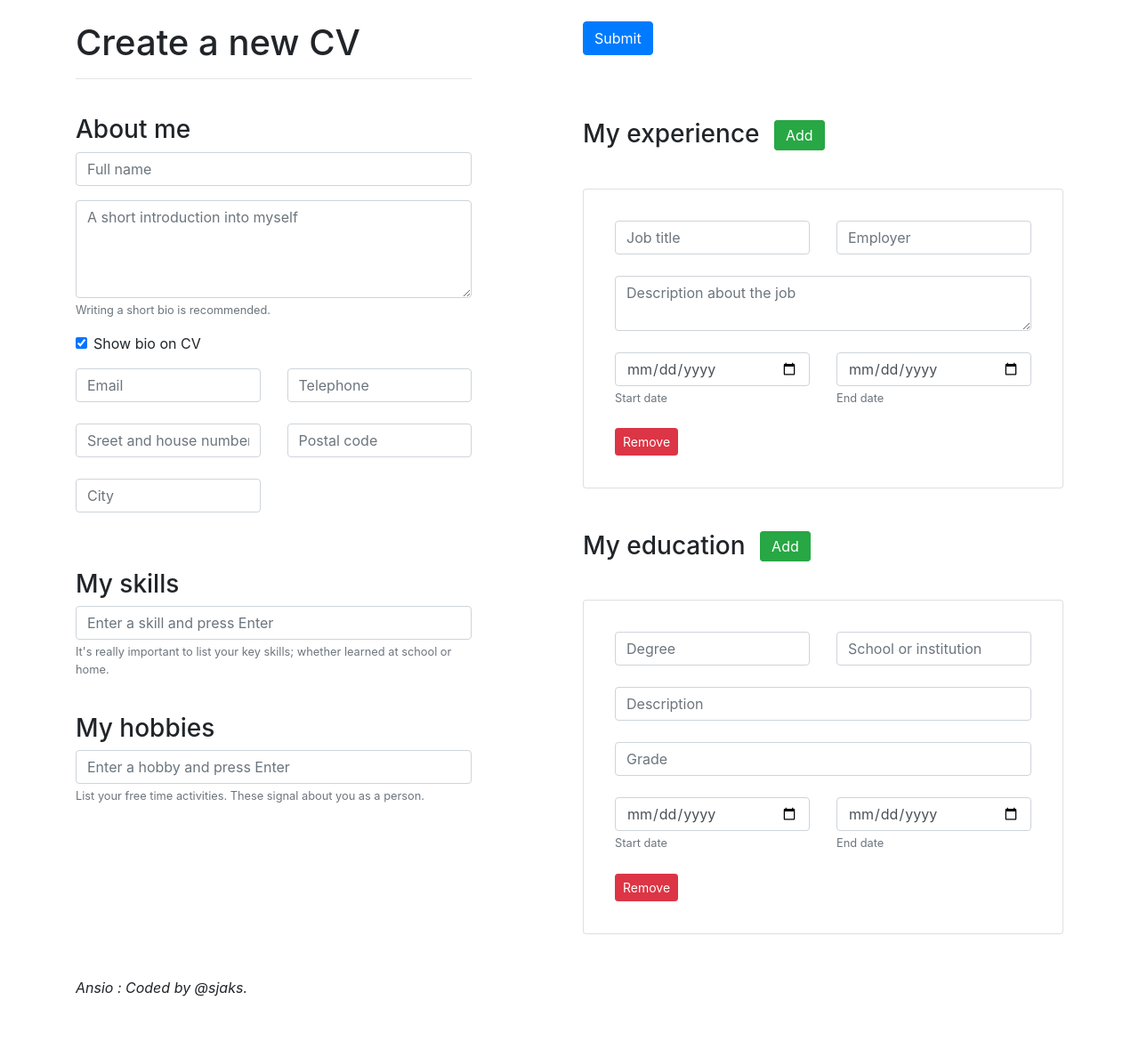
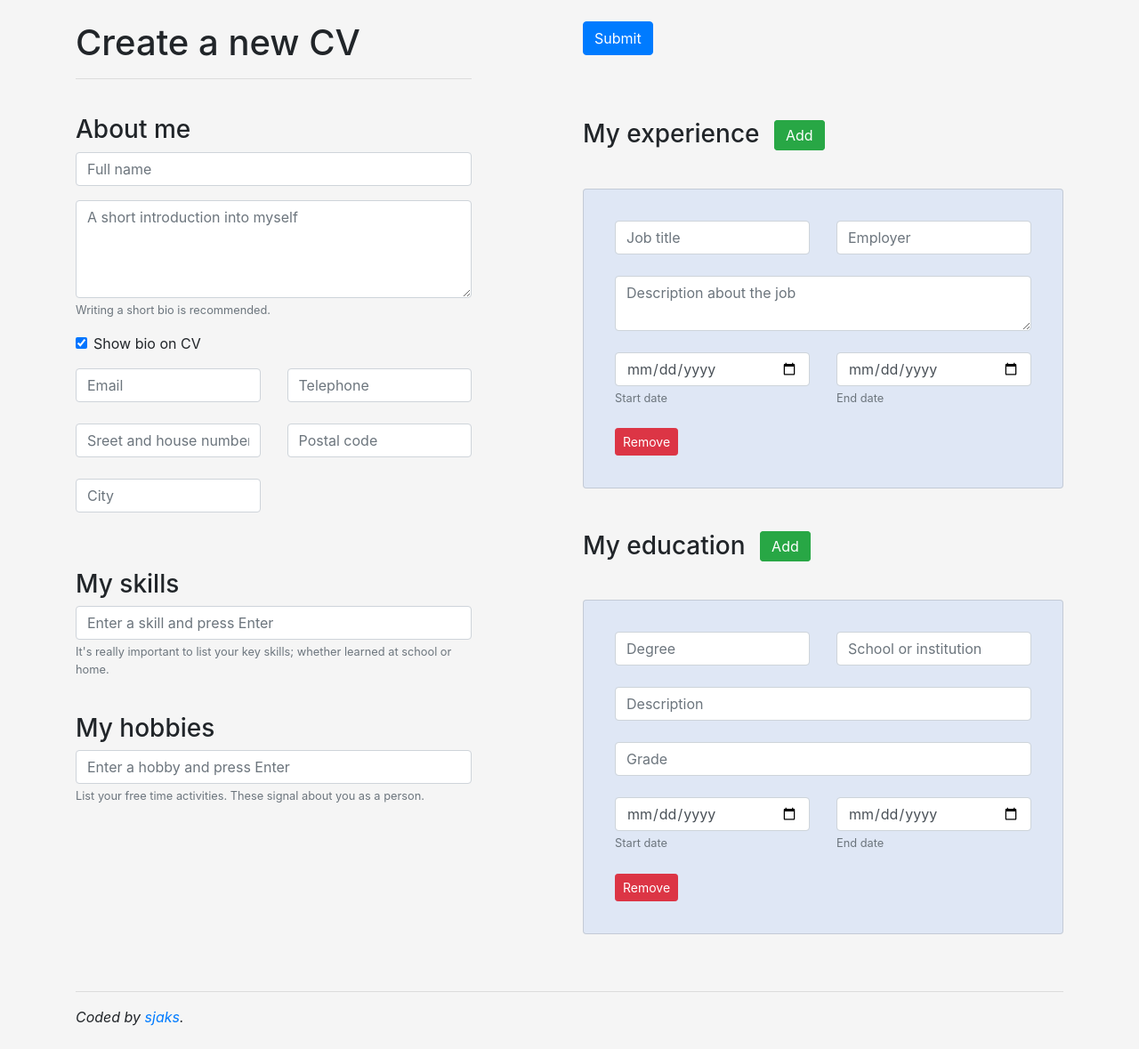
Before and after one commit to sjaks/ansio, a Flask app: page / in a window 1280 px wide. Shown: the whole page at 89% size. Before the commit the page ends 1146 px from the top, so only its background shows below. Run offline with Flask 2, Linux system fonts and the light colour scheme; some libraries are stand-ins or nearby versions.

Commit message:
Add background colors and improve styling

```diff
--- a/templates/index.html
+++ b/templates/index.html
@@ -2,16 +2,22 @@
     <head>
         <meta charset="utf-8">
         <meta http-equiv="X-UA-Compatible" content="IE=edge">
-        <title>Ansio</title>
+        <title>Ansio: New CV</title>
         <meta name="description" content="Create your CV at ease.">
         <meta name="viewport" content="width=device-width, initial-scale=1">
         <link href="https://stackpath.bootstrapcdn.com/bootstrap/4.4.1/css/bootstrap.min.css" rel="stylesheet">
         <link rel="stylesheet" href="">
         <style>
+            html, body {
+                background-color: #f5f5f5;
+            }
             .badge-primary:hover {
                 background-color: red !important;
                 background: red !important;
                 cursor: pointer;
+            }
+            .card {
+                background-color: #dfe7f5 !important;
             }
         </style>
     </head>
@@ -109,7 +115,8 @@
             </div>
             <br>
             <footer>
-                <i>Ansio : Coded by @sjaks.</i>
+                <hr>
+                <i>Coded by <a target="_BLANK" href="https://s.jaks.fi/">sjaks</a>.</i>
             </footer>
         </div>
         <br>
```
